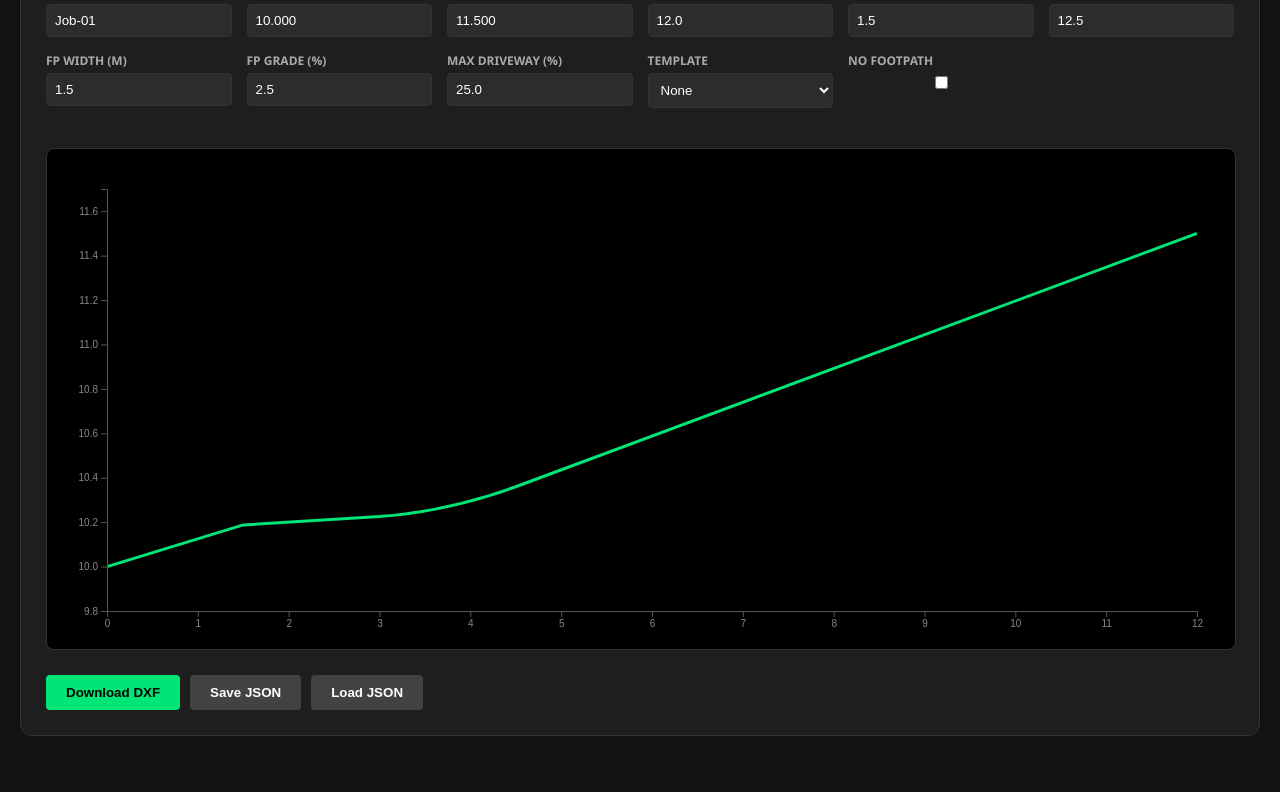
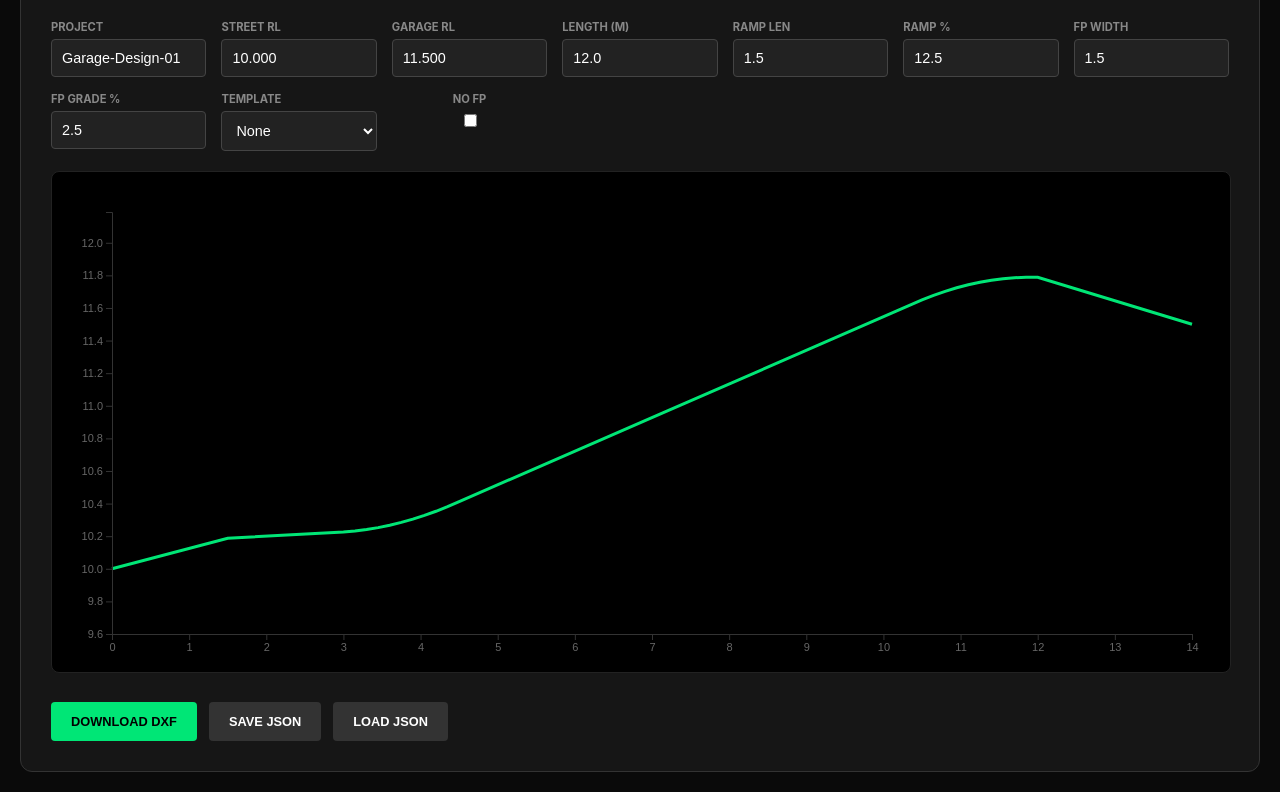
Before and after one commit to pucejuice/driveway-grades, a plain HTML site: page index.html in a window 1280 px wide. Shown: the part 96-888 px from the top of the page. Before the commit the page ends 852 px from the top, so only its background shows below. Drawn offline with nearby package versions, Linux system fonts and the light colour scheme.

Commit message:
Update index.html
Add flat base to top

```diff
--- a/index.html
+++ b/index.html
@@ -2,49 +2,49 @@
 <html lang="en">
 <head>
     <meta charset="UTF-8">
-    <title>Ingeniir | Driveway Solver Dark</title>
+    <title>Driveway Profiler</title>
     <script src="https://d3js.org/d3.v7.min.js"></script>
     <style>
-        :root { --bg: #121212; --card: #1e1e1e; --text: #e0e0e0; --accent: #00e676; --border: #333; }
-        body { font-family: 'Segoe UI', sans-serif; background: var(--bg); color: var(--text); padding: 20px; margin: 0; }
-        #app-container { max-width: 1300px; margin: 0 auto; background: var(--card); padding: 25px; border-radius: 12px; border: 1px solid var(--border); }
-        .controls { display: grid; grid-template-columns: repeat(auto-fit, minmax(160px, 1fr)); gap: 15px; margin-bottom: 20px; }
+        :root { --bg: #0a0a0a; --panel: #161616; --accent: #00e676; --text: #e0e0e0; --error: #ff5252; }
+        body { font-family: 'Inter', sans-serif; background: var(--bg); color: var(--text); margin: 0; padding: 20px; }
+        #app-container { max-width: 1400px; margin: 0 auto; background: var(--panel); padding: 30px; border-radius: 12px; border: 1px solid #333; }
+        .header { display: flex; justify-content: space-between; align-items: center; border-bottom: 1px solid #333; padding-bottom: 15px; margin-bottom: 20px; }
+        .controls { display: grid; grid-template-columns: repeat(auto-fit, minmax(140px, 1fr)); gap: 15px; }
         .input-group { display: flex; flex-direction: column; }
-        label { font-size: 0.75rem; font-weight: bold; color: #aaa; margin-bottom: 4px; text-transform: uppercase; }
-        input, select { background: #2c2c2c; border: 1px solid var(--border); color: white; padding: 8px; border-radius: 4px; }
-        svg { width: 100%; height: 500px; background: #000; border: 1px solid var(--border); border-radius: 8px; margin: 20px 0; }
-        .btn-group { display: flex; gap: 10px; flex-wrap: wrap; }
-        button { padding: 10px 20px; border: none; border-radius: 4px; cursor: pointer; font-weight: bold; transition: 0.3s; }
+        label { font-size: 0.7rem; color: #888; margin-bottom: 5px; text-transform: uppercase; font-weight: 700; }
+        input, select { background: #222; border: 1px solid #444; color: #fff; padding: 10px; border-radius: 4px; font-size: 0.9rem; }
+        svg { width: 100%; height: 500px; background: #000; border-radius: 8px; margin-top: 20px; border: 1px solid #222; }
+        .btn-group { display: flex; gap: 12px; margin-top: 25px; }
+        button { padding: 12px 20px; border: none; border-radius: 4px; cursor: pointer; font-weight: 600; text-transform: uppercase; font-size: 0.8rem; }
         .btn-primary { background: var(--accent); color: #000; }
-        .btn-secondary { background: #424242; color: white; }
-        .warning { color: #ff5252; font-size: 0.9rem; margin-top: 10px; height: 1.2em; }
-        .domain, .tick line { stroke: #555; }
-        .tick text { fill: #888; }
+        .btn-secondary { background: #333; color: #fff; }
+        .status-msg { color: var(--error); font-weight: 700; font-size: 0.85rem; }
+        .axis line, .axis path { stroke: #333; }
+        .axis text { fill: #666; font-size: 11px; }
     </style>
 </head>
 <body>
 
 <div id="app-container">
-    <div style="display:flex; justify-content: space-between; align-items: center;">
+    <div class="header">
         <h2 style="margin:0; color:var(--accent);">Driveway Solver Pro</h2>
-        <div id="status" class="warning"></div>
+        <div id="status" class="status-msg"></div>
     </div>
 
     <div class="controls">
-        <div class="input-group"><label>Project Name</label><input type="text" id="projName" value="Job-01"></div>
-        <div class="input-group"><label>Start RL (m)</label><input type="number" id="startElev" value="10.000" step="0.01"></div>
-        <div class="input-group"><label>Target RL (m)</label><input type="number" id="targetElev" value="11.500" step="0.01"></div>
-        <div class="input-group"><label>Total Length (m)</label><input type="number" id="totalLen" value="12.0" step="0.1"></div>
-        <div class="input-group"><label>Kerb Ramp (m)</label><input type="number" id="kerbLen" value="1.5" step="0.1"></div>
-        <div class="input-group"><label>Kerb Grade (%)</label><input type="number" id="kerbGrade" value="12.5" step="0.1"></div>
-        <div class="input-group"><label>FP Width (m)</label><input type="number" id="fpWidth" value="1.5" step="0.1"></div>
-        <div class="input-group"><label>FP Grade (%)</label><input type="number" id="fpGrade" value="2.5" step="0.1"></div>
-        <div class="input-group"><label>Max Driveway (%)</label><input type="number" id="maxGLimit" value="25.0" step="0.5"></div>
+        <div class="input-group"><label>Project</label><input type="text" id="projName" value="Garage-Design-01"></div>
+        <div class="input-group"><label>Street RL</label><input type="number" id="startElev" value="10.000" step="0.001"></div>
+        <div class="input-group"><label>Garage RL</label><input type="number" id="targetElev" value="11.500" step="0.001"></div>
+        <div class="input-group"><label>Length (m)</label><input type="number" id="totalLen" value="12.0" step="0.1"></div>
+        <div class="input-group"><label>Ramp Len</label><input type="number" id="kerbLen" value="1.5" step="0.1"></div>
+        <div class="input-group"><label>Ramp %</label><input type="number" id="kerbGrade" value="12.5" step="0.1"></div>
+        <div class="input-group"><label>FP Width</label><input type="number" id="fpWidth" value="1.5" step="0.1"></div>
+        <div class="input-group"><label>FP Grade %</label><input type="number" id="fpGrade" value="2.5" step="0.1"></div>
         <div class="input-group">
             <label>Template</label>
             <select id="vehicleType" onchange="render()"><option value="none">None</option><option value="B85">B85</option><option value="B99">B99</option></select>
         </div>
-        <div class="input-group"><label>No Footpath</label><input type="checkbox" id="ignoreFp"></div>
+        <div class="input-group" style="align-items:center;"><label>No FP</label><input type="checkbox" id="ignoreFp"></div>
     </div>
 
     <svg id="profileDisplay"></svg>
@@ -59,14 +59,13 @@
 
 <script id="worker-script" type="javascript/worker">
     const NL = String.fromCharCode(10);
-    function _point(pt) { return `10${NL}${pt[0]}${NL}20${NL}${pt[1]}`; }
+    function _pt(p) { return `10${NL}${p[0].toFixed(4)}${NL}20${NL}${p[1].toFixed(4)}`; }
     self.onmessage = function(e) {
-        const { points, projectName } = e.data;
-        let dxf = ['0', 'SECTION', '2', 'ENTITIES'].join(NL);
-        dxf += `${NL}0${NL}LWPOLYLINE${NL}8${NL}DESIGN${NL}62${NL}3${NL}90${NL}${points.length}`;
-        points.forEach(p => dxf += `${NL}${_point(p)}`);
-        dxf += `${NL}0${NL}ENDSEC${NL}0${NL}EOF`;
-        self.postMessage({ dxfString: dxf, fileName: projectName + ".dxf" });
+        const { pts, name } = e.data;
+        let d = ['0','SECTION','2','ENTITIES','0','LWPOLYLINE','8','DESIGN','62','3','90',pts.length].join(NL);
+        pts.forEach(p => d += `${NL}${_pt(p)}`);
+        d += `${NL}0${NL}ENDSEC${NL}0${NL}EOF`;
+        self.postMessage({ dxf: d, file: name + ".dxf" });
     };
 </script>
 
@@ -75,52 +74,64 @@
         B85: { wheelbase: 2.8, frontOH: 0.92, rearOH: 1.19, groundClr: 0.12, height: 1.4 },
         B99: { wheelbase: 3.05, frontOH: 0.94, rearOH: 1.21, groundClr: 0.14, height: 1.5 }
     };
-    let mouseX = 100;
+    let mouseX = 200;
 
     function solve() {
-        const config = {
-            start: +d3.select("#startElev").property("value"),
-            target: +d3.select("#targetElev").property("value"),
-            totalX: +d3.select("#totalLen").property("value"),
+        const cfg = {
+            s: +d3.select("#startElev").property("value"),
+            t: +d3.select("#targetElev").property("value"),
+            len: +d3.select("#totalLen").property("value"),
             kL: +d3.select("#kerbLen").property("value"),
-            kG: +d3.select("#kerbGrade").property("value") / 100,
-            fpW: +d3.select("#fpWidth").property("value"),
-            fpG: +d3.select("#fpGrade").property("value") / 100,
-            ignoreFp: d3.select("#ignoreFp").property("checked"),
-            maxG: +d3.select("#maxGLimit").property("value") / 100
+            kG: +d3.select("#kerbGrade").property("value")/100,
+            fW: +d3.select("#fpWidth").property("value"),
+            fG: +d3.select("#fpGrade").property("value")/100,
+            noFP: d3.select("#ignoreFp").property("checked"),
+            flat: 2.0, trans: 1.5
         };
 
-        const dir = Math.sign(config.target - config.start);
-        let pts = [{x: 0, y: config.start, g: 0}];
-        let x = 0, y = config.start;
+        const dir = Math.sign(cfg.t - cfg.s);
+        let res = [{x: 0, y: cfg.s}];
+        let curX = 0, curY = cfg.s;
 
         // 1. Kerb
-        x += config.kL; y += (config.kL * config.kG * dir);
-        pts.push({x, y, g: config.kG * dir});
+        curX += cfg.kL; curY += (cfg.kL * cfg.kG * dir);
+        res.push({x: curX, y: curY});
 
         // 2. Footpath
-        const currentFPGrade = config.ignoreFp ? (config.kG * dir) : (config.fpG * dir);
-        if(!config.ignoreFp) {
-            x += config.fpW; y += (config.fpW * currentFPGrade);
-            pts.push({x, y, g: currentFPGrade});
+        let gStart = cfg.kG * dir;
+        if(!cfg.noFP) {
+            curX += cfg.fW; curY += (cfg.fW * cfg.fG * dir);
+            res.push({x: curX, y: curY});
+            gStart = cfg.fG * dir;
         }
 
-        // 3. Transition Solver (10-Segment)
-        const transLen = 1.5;
-        const mainX = config.totalX - (x + transLen);
-        const mainG = (config.target - (y + (transLen * (currentFPGrade + (config.maxG * dir))/2))) / mainX;
+        // 3. Solver for Main Section
+        const remX = cfg.len - curX - (cfg.trans * 2);
+        const mainG = (cfg.t - (curY + (cfg.trans * (gStart + 0)/2) * 2)) / remX; // Conceptual balance
 
-        const step = transLen / 10;
+        // Transition 1 (Crest/Sag)
         for(let i=1; i<=10; i++) {
-            const t = i/10;
-            const g = currentFPGrade + (mainG - currentFPGrade) * t;
-            x += step; y += (step * g);
-            pts.push({x, y, g});
+            let g = gStart + (mainG - gStart) * (i/10);
+            curX += (cfg.trans/10); curY += (cfg.trans/10 * g);
+            res.push({x: curX, y: curY});
         }
 
-        pts.push({x: config.totalX, y: config.target, g: mainG});
-        d3.select("#status").text(Math.abs(mainG) > config.maxG ? `Limit Exceeded: ${(mainG*100).toFixed(1)}%` : "");
-        return pts;
+        // Main Driveway
+        curX += remX; curY += (remX * mainG);
+        res.push({x: curX, y: curY});
+
+        // Transition 2 (Garage Entry)
+        for(let i=1; i<=10; i++) {
+            let g = mainG + (0 - mainG) * (i/10);
+            curX += (cfg.trans/10); curY += (cfg.trans/10 * g);
+            res.push({x: curX, y: curY});
+        }
+
+        // 4. Garage Flat
+        res.push({x: curX + cfg.flat, y: cfg.t});
+
+        d3.select("#status").text(Math.abs(mainG) > 0.25 ? `EXCEEDS 25%: ${(mainG*100).toFixed(1)}%` : "");
+        return res;
     }
 
     function render() {
@@ -130,50 +141,44 @@
         const margin = {top: 40, right: 40, bottom: 40, left: 60};
         svg.selectAll("*").remove();
 
-        const xScale = d3.scaleLinear().domain([0, +d3.select("#totalLen").property("value")]).range([margin.left, width - margin.right]);
-        const yScale = d3.scaleLinear().domain([d3.min(data, d=>d.y)-0.2, d3.max(data, d=>d.y)+0.2]).range([height - margin.bottom, margin.top]);
+        const xS = d3.scaleLinear().domain([0, d3.max(data, d=>d.x)]).range([margin.left, width - margin.right]);
+        const yS = d3.scaleLinear().domain([d3.min(data, d=>d.y)-0.4, d3.max(data, d=>d.y)+0.4]).range([height - margin.bottom, margin.top]);
 
-        // Draw Profile
-        svg.append("path").datum(data).attr("fill", "none").attr("stroke", "#00e676").attr("stroke-width", 3).attr("d", d3.line().x(d => xScale(d.x)).y(d => yScale(d.y)));
+        svg.append("path").datum(data).attr("fill", "none").attr("stroke", "#00e676").attr("stroke-width", 3).attr("d", d3.line().x(d => xS(d.x)).y(d => yS(d.y)));
 
-        // Clearance Logic
-        const vType = d3.select("#vehicleType").property("value");
-        if(vType !== "none") {
-            const v = vehicles[vType];
-            const vX = xScale.invert(mouseX);
-            const rY = d3.bisector(d=>d.x).left(data, vX);
-            // Simplified vehicle visualization
-            svg.append("rect").attr("x", xScale(vX - v.rearOH)).attr("y", yScale(data[rY]?.y || data[0].y + 1.2))
-               .attr("width", xScale(v.width) - xScale(0)).attr("height", 20).attr("fill", "rgba(0, 230, 118, 0.2)");
+        const vT = d3.select("#vehicleType").property("value");
+        if(vT !== "none") {
+            const v = vehicles[vT];
+            const pX = xS.invert(mouseX);
+            svg.append("rect").attr("x", xS(pX - v.rearOH)).attr("y", yS(d3.select("#targetElev").property("value") + v.height))
+               .attr("width", xS(pX + v.wheelbase + v.frontOH) - xS(pX - v.rearOH)).attr("height", 30).attr("fill", "rgba(0, 230, 118, 0.2)");
         }
 
-        svg.append("g").attr("transform", `translate(0,${height - margin.bottom})`).call(d3.axisBottom(xScale));
-        svg.append("g").attr("transform", `translate(${margin.left},0)`).call(d3.axisLeft(yScale));
+        svg.append("g").attr("class","axis").attr("transform",`translate(0,${height-margin.bottom})`).call(d3.axisBottom(xS));
+        svg.append("g").attr("class","axis").attr("transform",`translate(${margin.left},0)`).call(d3.axisLeft(yS));
         svg.on("mousemove", (e) => { mouseX = d3.pointer(e)[0]; render(); });
     }
 
-    const workerBlob = new Blob([document.getElementById('worker-script').textContent], { type: 'application/javascript' });
-    const dxfWorker = new Worker(URL.createObjectURL(workerBlob));
-    function exportDXF() { dxfWorker.postMessage({ points: solve().map(p => [p.x, p.y]), projectName: d3.select("#projName").property("value") }); }
-    dxfWorker.onmessage = (e) => {
-        const link = document.createElement('a');
-        link.href = URL.createObjectURL(new Blob([e.data.dxfString], { type: 'application/dxf' }));
-        link.download = e.data.fileName;
-        link.click();
+    const blob = new Blob([document.getElementById('worker-script').textContent], { type: 'application/javascript' });
+    const worker = new Worker(URL.createObjectURL(blob));
+    function exportDXF() { worker.postMessage({ pts: solve().map(p => [p.x, p.y]), name: d3.select("#projName").property("value") }); }
+    worker.onmessage = (e) => {
+        const a = document.createElement('a'); a.href = URL.createObjectURL(new Blob([e.data.dxf], { type: 'application/dxf' }));
+        a.download = e.data.file; a.click();
     };
 
     function saveProject() {
-        const state = {}; d3.selectAll("input").each(function() { state[this.id] = this.type === 'checkbox' ? this.checked : this.value; });
-        const a = document.createElement('a'); a.href = URL.createObjectURL(new Blob([JSON.stringify(state)], {type:'application/json'}));
+        const s = {}; d3.selectAll("input").each(function() { s[this.id] = this.type==='checkbox'?this.checked:this.value; });
+        const a = document.createElement('a'); a.href = URL.createObjectURL(new Blob([JSON.stringify(s)], {type:'application/json'}));
         a.download = d3.select("#projName").property("value") + ".json"; a.click();
     }
 
     function loadProject(e) {
-        const reader = new FileReader(); reader.onload = (ev) => {
+        const r = new FileReader(); r.onload = (ev) => {
             const s = JSON.parse(ev.target.result); Object.keys(s).forEach(k => {
-                const el = d3.select("#"+k); if(el.property("type") === 'checkbox') el.property("checked", s[k]); else el.property("value", s[k]);
+                const el = d3.select("#"+k); if(el.property("type")==='checkbox') el.property("checked", s[k]); else el.property("value", s[k]);
             }); render();
-        }; reader.readAsText(e.target.files[0]);
+        }; r.readAsText(e.target.files[0]);
     }
 
     d3.selectAll("input").on("input", render);
```
